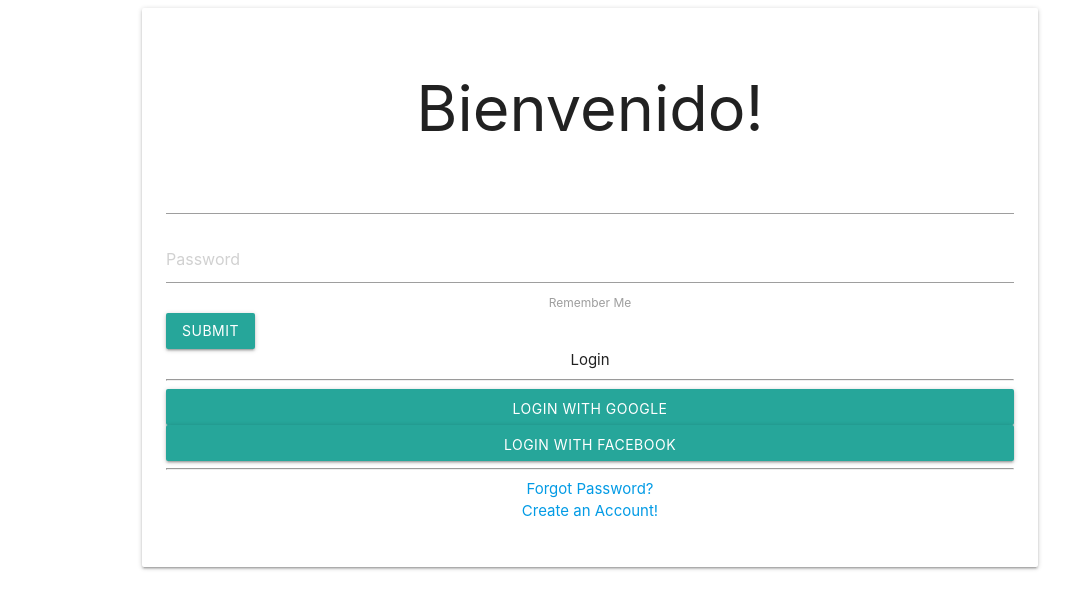
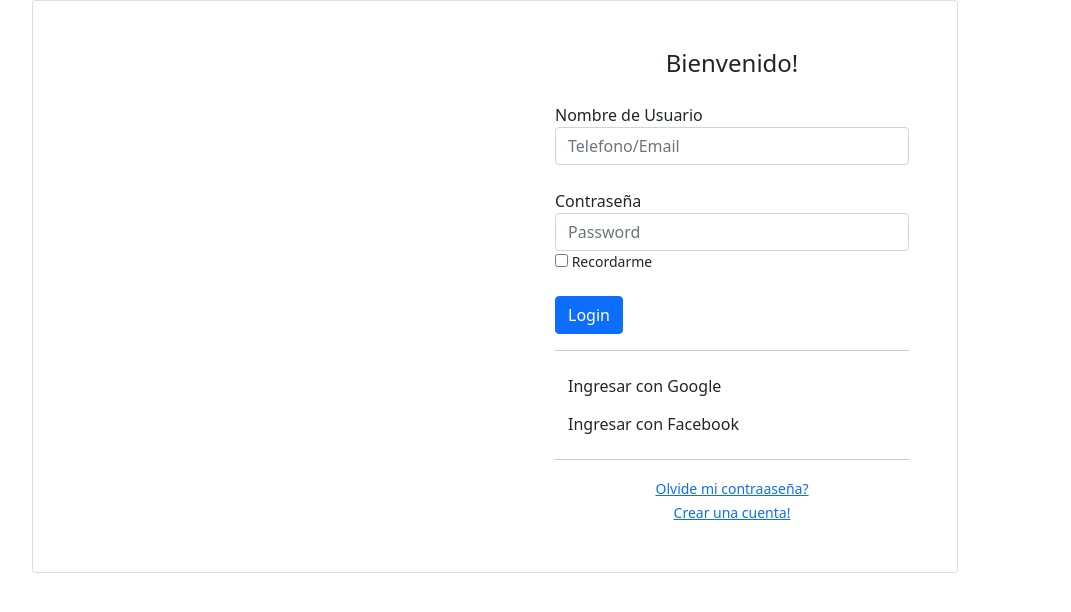
Before and after one commit to borisfavio/Tienda_PHP_MVC, a PHP site: page /controlador/control.php in a window 1280 px wide. Shown: the top 612 px of the page, without its empty margins (50-1121 px from the left). Run offline with PHP 8.4, Linux system fonts and the light colour scheme; some libraries are stand-ins or nearby versions.

Commit message:
corregir login

```diff
--- a/controlador/control.php
+++ b/controlador/control.php
@@ -1,28 +1,23 @@
 <?php
 
 if (isset($_POST['ingresar'])) {
-    echo "good";
+    $user = $_POST['usuario'];
+    $psw = $_POST['password'];
+    $psw = md5($psw);
 
-
-$user = $_POST['usuario'];
-$psw = $_POST['password'];
-$psw = md5($psw);
-
-var_dump($user);
+//var_dump($user);
 
 include('../modelo/usuarioClase.php');
 $cli = new Usuario("",$user,$psw, "", "", "");
 $res = $cli->verificar();
 
-echo $user;
-echo $psw;
-
+var_dump($res);
 
     if(mysqli_num_rows($res)!=0){
         session_start();
 
         if ($r=mysqli_fetch_array($res)) {
-            $_SESSION['nombre']= $r['usuario'];
+            $_SESSION['nombre']= $r['user'];
             $_SESSION['nivel']= $r['nivel'];
             $_SESSION['estado'] = $r['estado'];
             switch($_SESSION['nivel']){
@@ -45,9 +40,9 @@
 
         header("Location: ../vista/principal.php");
     }else{
-        echo "no da";
-        header("Location: ../vista/principal.php");
-        //header("Location: index.php?error=1");
+
+        //header("Location: ../vista/login.php");
+        header("Location: ../vista/login.php?error=1");
     }
 
 
@@ -56,9 +51,4 @@
 } else {
     include('../vista/login.php');
 }
-
-
- ?>
-
-<?php
 ?>
--- a/vista/login.php
+++ b/vista/login.php
@@ -5,7 +5,7 @@
     <meta http-equiv="X-UA-Compatible" content="IE=edge">
     <meta name="viewport" content="width=device-width, initial-scale=1.0">
     <title>Login</title>
-    <link rel="stylesheet" href="../css/materialize.css">
+    <link rel="stylesheet" href="../css/bootstrap.min.css">
 </head>
 <body>
 
@@ -40,40 +40,43 @@
                                     }
                                 ?>
                             </div>
+                            <!--- Formulario de inicio de sesion--->
                             <form class="user"  method="post">
-                                <div class="input-field">
-                                    <input type="text" class="" id="usuario"
-                                        name="usuario">
-                                        <label for="usuario"Usuario></label>
+                                <div class="form-group">
+                                <label for="usuario">Nombre de Usuario</label>
+                                    <input type="text" class="form-control" id="usuario"
+                                        name="usuario" placeholder="Telefono/Email">
                                 </div>
+                                <br>
                                 <div class="form-group">
-                                    <input type="password" class="form-control form-control-user"
+                                    <label for="password">Contraseña</label>
+                                    <input type="password" class="form-control" id="password"
                                         name="password" placeholder="Password">
                                 </div>
                                 <div class="form-group">
                                     <div class="custom-control custom-checkbox small">
                                         <input type="checkbox" class="custom-control-input" id="customCheck">
-                                        <label class="custom-control-label" for="customCheck">Remember
-                                            Me</label>
+                                        <label class="custom-control-label" for="customCheck">Recordarme</label>
                                     </div>
                                 </div>
-                                <input name="ingresar" type="submit" class="btn btn-primary btn-user btn-block">
+                                <br>
+                                <button name="ingresar" type="submit" class="btn btn-primary btn-l-block">
                                     Login
-                                </input>
+                                </button>
                                 <hr>
                                 <a href="index.html" class="btn btn-google btn-user btn-block">
-                                    <i class="fab fa-google fa-fw"></i> Login with Google
+                                    <i class="fab fa-google fa-fw"></i> Ingresar con Google
                                 </a>
                                 <a href="index.html" class="btn btn-facebook btn-user btn-block">
-                                    <i class="fab fa-facebook-f fa-fw"></i> Login with Facebook
+                                    <i class="fab fa-facebook-f fa-fw"></i> Ingresar con Facebook
                                 </a>
                             </form>
                             <hr>
                             <div class="text-center">
-                                <a class="small" href="forgot-password.html">Forgot Password?</a>
+                                <a class="small" href="forgot-password.html">Olvide mi contraaseña?</a>
                             </div>
                             <div class="text-center">
-                                <a class="small" href="register.html">Create an Account!</a>
+                                <a class="small" href="register.html">Crear una cuenta!</a>
                             </div>
                         </div>
                     </div>
```
Also changed, not shown: modelo/usuarioClase.php (+1 -17 lines).
